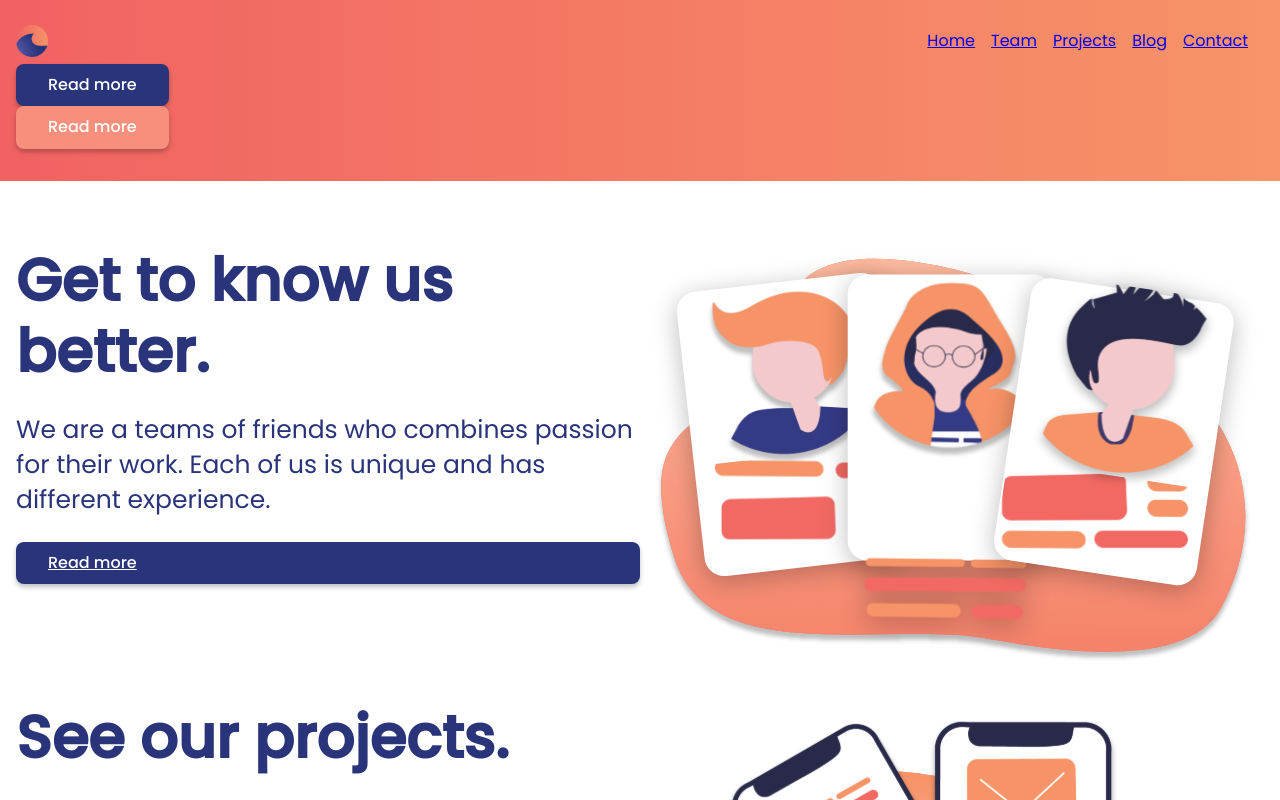
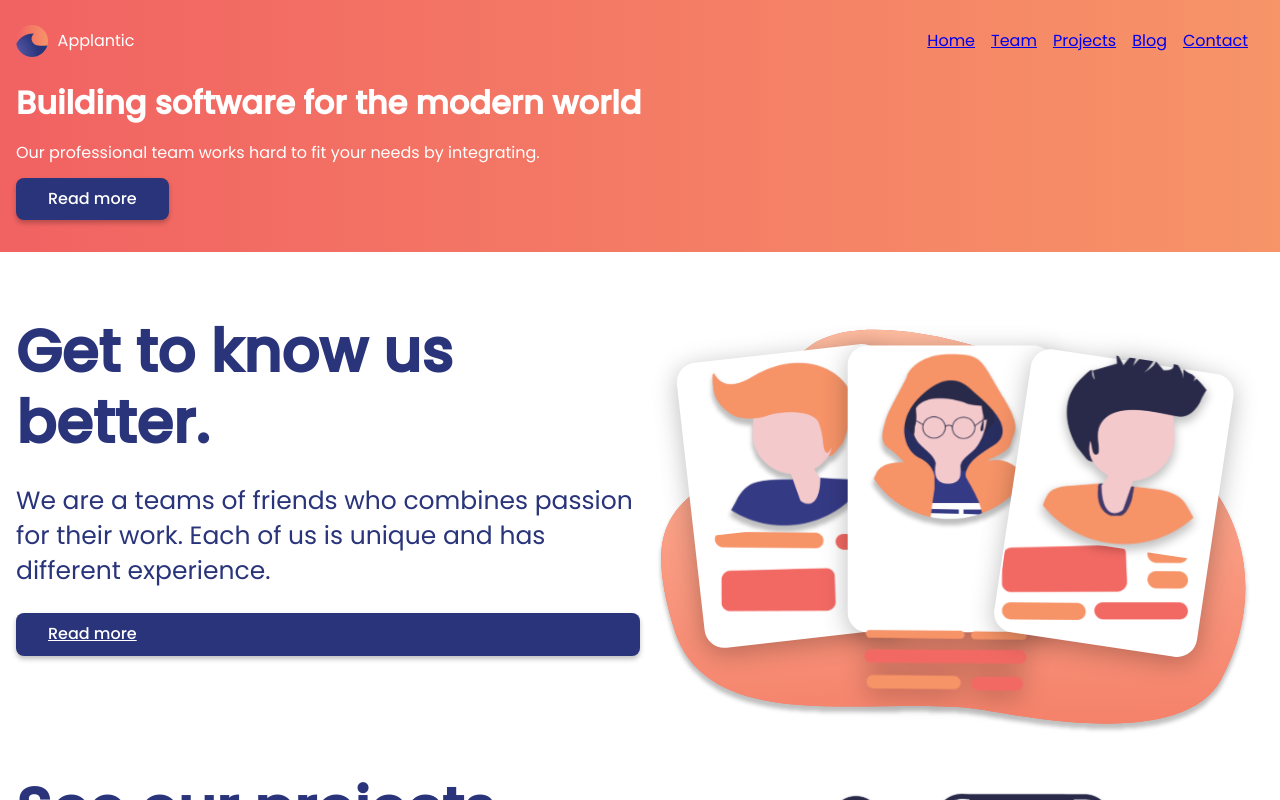
Before and after one commit to applantic/homepage, a React (Create React App) app: page / in a window 1280 px wide. Shown: the top 800 px of the page. Built offline with nearby package versions, Linux system fonts and the light colour scheme.

Commit message:
feat: add Hero data

```diff
--- a/src/components/Navigation.jsx
+++ b/src/components/Navigation.jsx
@@ -1,13 +1,20 @@
 import React from "react";
 import styled from "styled-components";
+import { media } from "../styles/helpers";
 
-const NavigationContainer = styled.ul`
+const NavigationContainer = styled.nav`
+  ${media.lessThan('tablet')`
+    display: none;
+  `}
+`;
+
+const MenuContainer = styled.ul`
   display: flex;
   list-style: none;
   color: ${({ theme }) => theme.colors.white};
 `;
 
-const NavigationElement = styled.li`
+const MenuElement = styled.li`
   color: ${({ theme }) => theme.colors.white};
   margin-right: 1rem;
 `;
@@ -37,17 +44,17 @@ const MENU_ELEMNTS = [
 
 const Navigation = () => {
   return (
-    <nav>
-      <NavigationContainer>
+    <NavigationContainer>
+      <MenuContainer>
         {MENU_ELEMNTS.map((el, i) =>
-          <NavigationElement key={i}>
+          <MenuElement key={i}>
             <a href={el.link}>
               {el.name}
             </a>
-          </NavigationElement>
+          </MenuElement>
         )}
-      </NavigationContainer>
-    </nav>
+      </MenuContainer>
+    </NavigationContainer>
   )
 };
 
--- a/src/sections/Header.jsx
+++ b/src/sections/Header.jsx
@@ -14,9 +14,21 @@ const HeaderContainer = styled.header`
   color: ${({ theme }) => theme.colors.white};
 `;
 
+const LogoContainer = styled.div`
+  display: flex;
+  align-items: center;
+  color: ${({ theme }) => theme.colors.white};
+`;
+
+const Logo = styled.img`
+  margin-right: .6rem
+`;
+
 export default () => (
   <HeaderContainer>
-    <img src={logoPath} alt="" />
+    <LogoContainer>
+      <Logo src={logoPath} alt="Logo" /> Applantic
+    </LogoContainer>
     <Navigation />
   </HeaderContainer>
 );
--- a/src/sections/Hero.jsx
+++ b/src/sections/Hero.jsx
@@ -1,16 +1,18 @@
 import React from "react";
 import styled from "styled-components";
 import { space } from "../styles/helpers";
-import { ButtonPrimary, ButtonSecondary } from "../components/Button";
+import { ButtonPrimary } from "../components/Button";
 
 const HeroContainer = styled.section`
   background: ${({ theme }) => theme.primaryGradient};
+  color: ${({ theme }) => theme.colors.white};
   padding: ${space(8)} ${space(2)} ${space(4)};
 `;
 
 export default () => (
   <HeroContainer>
+    <h1>Building software for the modern world</h1>
+    <p>Our professional team works hard to fit your needs by integrating.</p>
     <ButtonPrimary>Read more</ButtonPrimary>
-    <ButtonSecondary>Read more</ButtonSecondary>
   </HeroContainer>
 );
--- a/src/sections/Main.jsx
+++ b/src/sections/Main.jsx
@@ -34,7 +34,6 @@ const Image = styled.img`
     width: 100%
   `}
 `;
-
 
 const Header = styled.h2`
   margin: 0;
```
